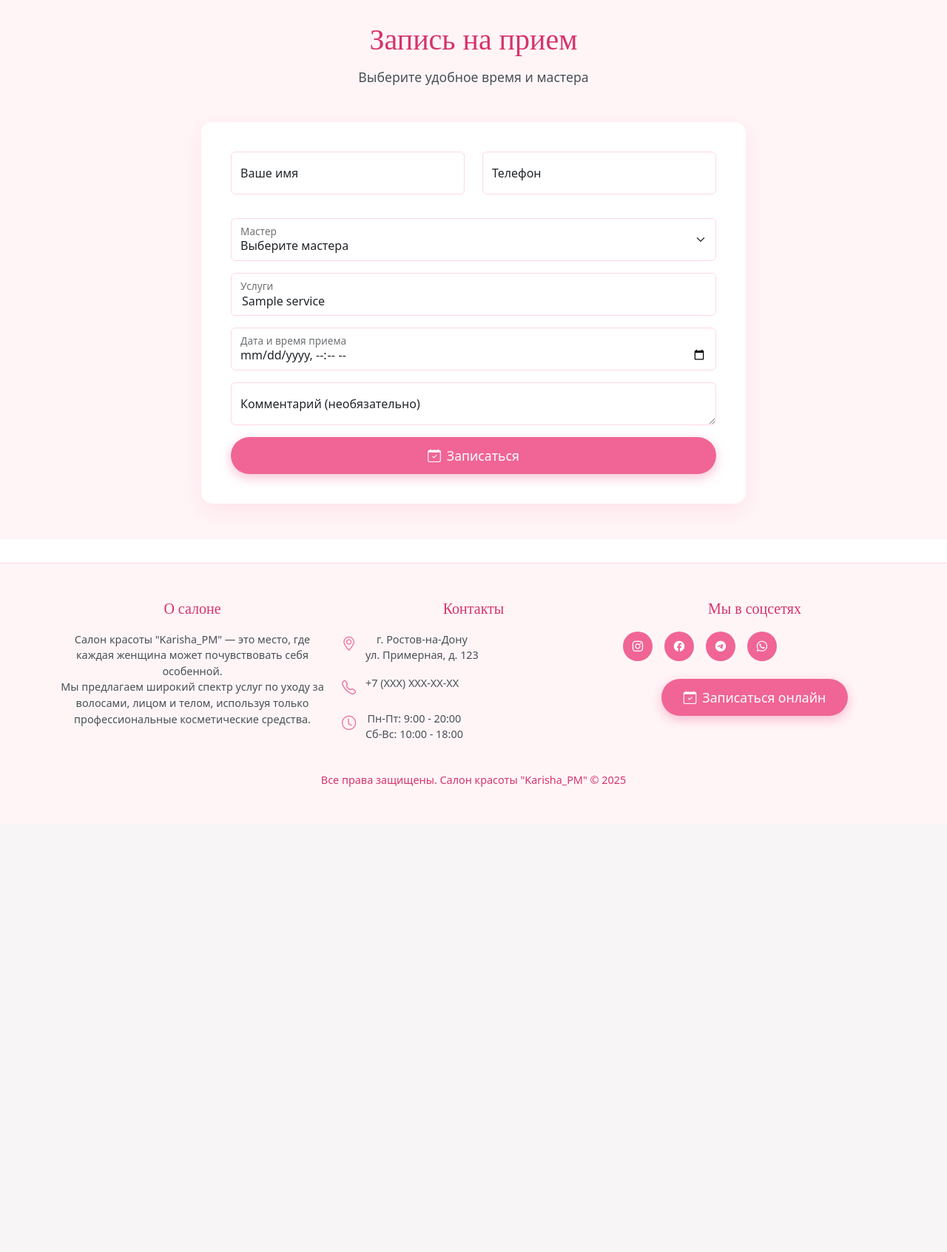
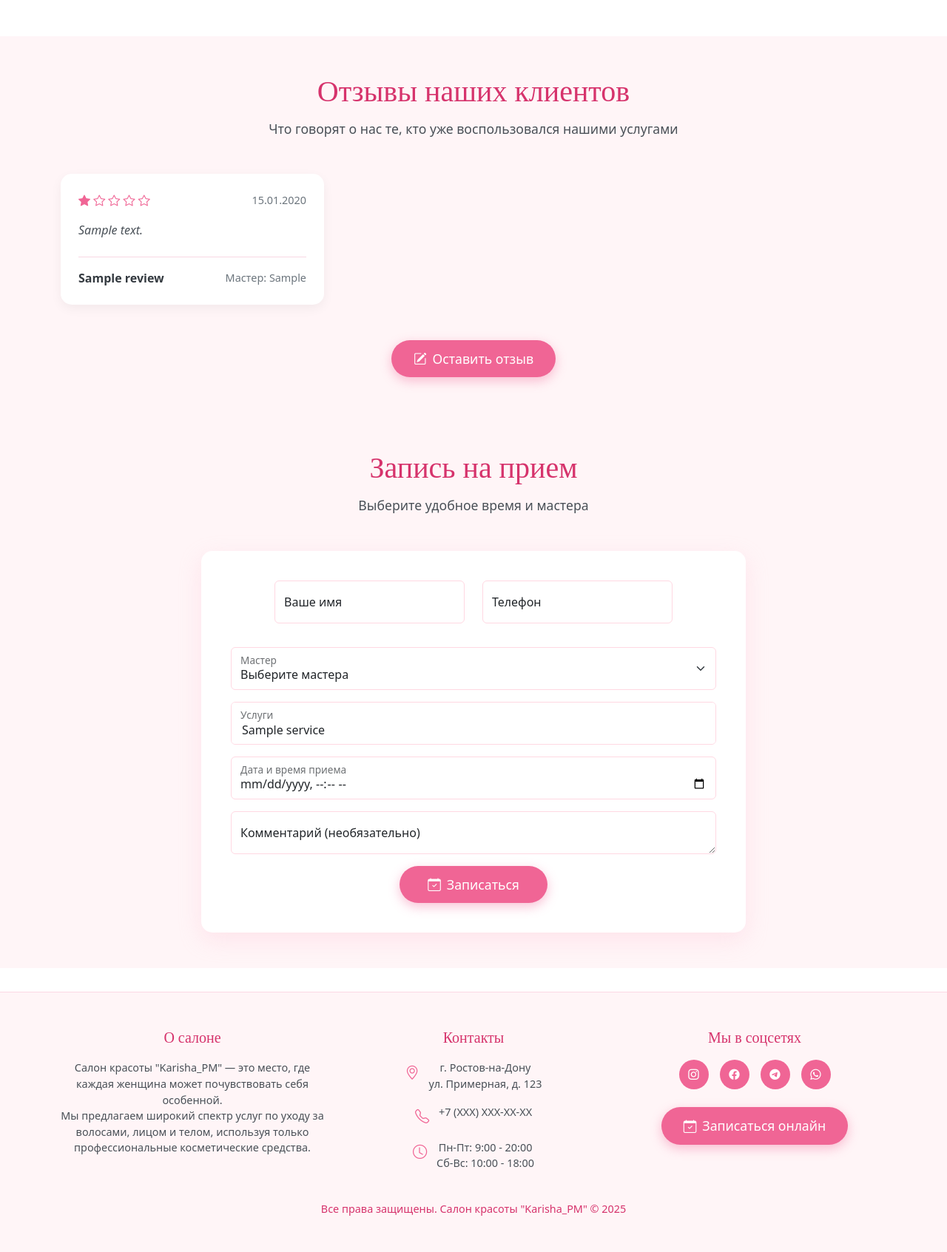
Before and after one commit to OlegVovchenko/Django_Karisha_PM, a Django app: page / in a window 1280 px wide. Shown: the part 2799-4492 px from the top of the page at 74% size. Before the commit the page ends 3863 px from the top, so only its background shows below. Run offline with Django 5.2, Linux system fonts and the light colour scheme; tables that the repository leaves empty hold one stand-in row (values such as "Sample post"); grey boxes marked "Sample" are stand-in pictures.

Commit message:
добавление модели Review, форму создания отзывов, обновил маршруты, создание поля отзывов, прошедших модерацию на главной странице сайта

```diff
--- a/core/forms.py
+++ b/core/forms.py
@@ -1,6 +1,6 @@
 from django import forms
 from django.core.validators import RegexValidator
-from .models import Master, Service, Visit
+from .models import Master, Service, Visit, Review
 import datetime
 
 class VisitForm(forms.ModelForm):
@@ -133,3 +133,25 @@ class VisitForm(forms.ModelForm):
                 )
 
         return cleaned_data
+
+class ReviewForm(forms.ModelForm):
+    class Meta:
+        model = Review
+        fields = ['name', 'text', 'master', 'rating']
+        widgets = {
+            'name': forms.TextInput(attrs={
+                'class': 'form-control',
+                'placeholder': 'Ваше имя'
+            }),
+            'text': forms.Textarea(attrs={
+                'class': 'form-control',
+                'placeholder': 'Ваш отзыв (минимум 30 символов)',
+                'rows': 4
+            }),
+            'master': forms.Select(attrs={
+                'class': 'form-control'
+            }),
+            'rating': forms.Select(attrs={
+                'class': 'form-control'
+            })
+        }
--- a/core/templates/main.html
+++ b/core/templates/main.html
@@ -1,7 +1,7 @@
 {% extends 'base.html' %}
 {% load static %}
 
-{% block title %}Салон красоты Karisha_PM{% endblock %}
+{% block title %}Салон красоты "Karisha_PM"{% endblock %}
 
 {% block content %}
 <!-- Главный баннер -->
@@ -9,7 +9,7 @@
   <div class="container">
     <div class="row align-items-center">
       <div class="col-md-6">
-        <h1 class="hero-title">Добро пожаловать в салон красоты Karisha_PM</h1>
+        <h1 class="hero-title">Добро пожаловать в салон красоты "Karisha_PM"</h1>
         <p class="hero-subtitle">Мы создаем красоту и уверенность</p>
         <a href="#orderForm" class="btn btn-pink mt-3">
           <i class="bi bi-calendar-check me-2"></i>Записаться онлайн
@@ -152,6 +152,52 @@
   </div>
 </section>
 
+<!-- Отзывы -->
+<section id="reviews" class="py-5 section-light">
+    <div class="container">
+      <h2 class="section-title text-center">Отзывы наших клиентов</h2>
+      <p class="section-subtitle text-center mb-5">Что говорят о нас те, кто уже воспользовался нашими услугами</p>
+
+      <div class="row">
+        {% for review in reviews %}
+        <div class="col-md-4 mb-4">
+          <div class="review-card">
+            <div class="review-header">
+              <div class="review-rating">
+                {% for i in "12345" %}
+                  {% if forloop.counter <= review.rating %}
+                  <i class="bi bi-star-fill"></i>
+                  {% else %}
+                  <i class="bi bi-star"></i>
+                  {% endif %}
+                {% endfor %}
+              </div>
+              <div class="review-date">{{ review.created_at|date:"d.m.Y" }}</div>
+            </div>
+            <div class="review-body">
+              <p class="review-text">{{ review.text|truncatechars:150 }}</p>
+            </div>
+            <div class="review-footer">
+              <div class="review-author">{{ review.name }}</div>
+              <div class="review-master">Мастер: {{ review.master.first_name }}</div>
+            </div>
+          </div>
+        </div>
+        {% empty %}
+        <div class="col-12 text-center">
+          <p>Пока нет отзывов. Будьте первым, кто оставит отзыв о нашем салоне!</p>
+        </div>
+        {% endfor %}
+      </div>
+
+      <div class="text-center mt-4">
+        <a href="{% url 'review_create' %}" class="btn btn-pink">
+          <i class="bi bi-pencil-square me-2"></i>Оставить отзыв
+        </a>
+      </div>
+    </div>
+</section>
+
 <!-- Форма записи -->
 <section id="orderForm" class="py-5 section-light">
   <div class="container">
@@ -235,9 +281,11 @@
             </div>
             {% endif %}
 
-            <button type="submit" class="btn btn-pink w-100">
-              <i class="bi bi-calendar-check me-2"></i>Записаться
-            </button>
+            <div class="text-center">
+                <button type="submit" class="btn btn-pink">
+                  <i class="bi bi-calendar-check me-2"></i>Записаться
+                </button>
+            </div>
           </form>
         </div>
       </div>
--- a/core/views.py
+++ b/core/views.py
@@ -1,8 +1,8 @@
 from django.views.generic import TemplateView, CreateView, ListView
 from django.urls import reverse_lazy
 from django.contrib import messages
-from .models import Master, Service, Visit
-from .forms import VisitForm
+from .models import Master, Service, Visit, Review
+from .forms import VisitForm, ReviewForm
 from django.shortcuts import redirect
 from django.db.models import Q
 
@@ -11,8 +11,8 @@ MENU = [
     {'title': 'Мастера', 'url': '#masters', 'active': True},
     {'title': 'Услуги', 'url': '#services', 'active': True},
     {'title': 'Портфолио', 'url': '#portfolio', 'active': True},
-    # {'title': 'Отзывы', 'url': '#reviews', 'active': True},
-    # {'title': 'Оставить отзыв', 'url': '/review/create/', 'active': True},
+    {'title': 'Отзывы', 'url': '#reviews', 'active': True},
+    {'title': 'Оставить отзыв', 'url': '/review/create/', 'active': True},
     {'title': 'Запись на прием', 'url': '#orderForm', 'active': True},
 ]
 
@@ -26,6 +26,7 @@ class MainView(CreateView):
         context['menu'] = MENU
         context['masters'] = Master.objects.filter(is_active=True)
         context['services'] = Service.objects.all()
+        context["reviews"] = Review.objects.filter(status=0).order_by('-created_at')[:6]
         return context
 
     def form_valid(self, form):
@@ -81,3 +82,13 @@ class VisitListView(ListView):
         if not request.user.is_staff:
             return redirect('main')  # Перенаправляем на главную
         return super().dispatch(request, *args, **kwargs)
+
+class ReviewCreateView(CreateView):
+    template_name = 'review_form.html'
+    form_class = ReviewForm
+    success_url = '/#reviews'  # Редирект на секцию с отзывами
+
+    def get_context_data(self, **kwargs):
+        context = super().get_context_data(**kwargs)
+        context['menu'] = MENU
+        return context
--- a/karisha_pm/urls.py
+++ b/karisha_pm/urls.py
@@ -3,7 +3,7 @@ from django.urls import path
 from django.conf import settings
 from django.conf.urls.static import static
 from core import views
-from core.views import VisitListView
+
 
 urlpatterns = (
     [
@@ -11,6 +11,7 @@ urlpatterns = (
         path("", views.MainView.as_view(), name="main"),
         path("thanks/", views.ThanksView.as_view(), name="thanks"),
         path("visits/", views.VisitListView.as_view(), name="visit_list"),
+        path("review/create", views.ReviewCreateView.as_view(), name="review_create"),
     ]
     + static(settings.MEDIA_URL, document_root=settings.MEDIA_ROOT)
     + static(settings.STATIC_URL, document_root=settings.STATIC_ROOT)
--- a/static/css/main.css
+++ b/static/css/main.css
@@ -1,3 +1,7 @@
+html {
+  scroll-padding-top: 80px; /* Высота вашего меню + небольшой отступ */
+}
+
 /* Стили для страницы благодарности - вариант с волнистым узором */
 .thanks-wrapper {
     position: relative;
@@ -285,36 +289,6 @@ footer {
   box-shadow: 0 0 0 0.25rem rgba(240, 101, 149, 0.25);
 }
 
-/* Контакты
-.contact-info {
-  display: flex;
-  flex-direction: column;
-  gap: 1.5rem;
-}
-
-.contact-item {
-  display: flex;
-  align-items: flex-start;
-  gap: 1rem;
-}
-
-.contact-icon {
-  color: #f06595;
-  font-size: 1.8rem;
-  margin-top: 0.3rem;
-}
-
-.contact-item h4 {
-  color: #d6336c;
-  font-family: 'Playfair Display', serif;
-  margin-bottom: 0.5rem;
-}
-
-.map-container {
-  border-radius: 15px;
-  overflow: hidden;
-  box-shadow: 0 10px 30px rgba(252, 189, 210, 0.3);
-} */
 
 /* Стили для прелоадера */
 #preloader {
@@ -352,8 +326,30 @@ footer {
   transition: color 0.3s ease;
 }
 
-.nav-link:hover, .nav-link.active {
+/* Явное указание стиля при наведении */
+.nav-link:hover {
+  color: #d6336c !important;
+}
+
+.nav-link.active {
   color: #d6336c;
+}
+
+/* Специальный стиль для пункта "Запись на прием" */
+.special-nav-link {
+  background-color: #f06595;
+  color: white !important;
+  border-radius: 20px;
+  padding: 8px 15px !important;
+  margin-left: 10px;
+  transition: all 0.3s ease;
+}
+
+.special-nav-link:hover {
+  background-color: #d6336c;
+  color: white !important;
+  transform: translateY(-3px);
+  box-shadow: 0 4px 8px rgba(214, 51, 108, 0.3);
 }
 
 /* Стили для футера */
@@ -369,10 +365,13 @@ footer {
   margin-bottom: 1.2rem;
 }
 
+/* Стили для социальных ссылок в футере */
 .social-links {
   display: flex;
-  gap: 1rem;
+  justify-content: center; /* Выравнивание по левому краю */
+  gap: 15px;
   margin-top: 1rem;
+  margin-bottom: 1.5rem; /* Добавляем отступ снизу */
 }
 
 .social-link {
@@ -385,11 +384,14 @@ footer {
   background-color: #f06595;
   color: white;
   transition: all 0.3s ease;
+  text-decoration: none; /* Добавлено для устранения подчеркивания */
 }
 
 .social-link:hover {
   background-color: #d6336c;
   transform: translateY(-3px);
+  box-shadow: 0 4px 8px rgba(214, 51, 108, 0.3);
+  color: white;
 }
 
 .copyright {
@@ -407,6 +409,7 @@ footer {
 
 .footer .contact-item {
   display: flex;
+  justify-content: center;
   align-items: flex-start;
   gap: 0.8rem;
 }
@@ -449,3 +452,123 @@ footer {
 .badge.bg-pink {
   background-color: #f06595 !important;
 }
+
+/* Стили для адаптивной кнопки в форме записи */
+.form-container .btn-pink {
+  display: inline-block;
+  width: auto;
+  min-width: 200px;
+  max-width: 100%;
+  margin: 0 auto;
+}
+
+/* Центрирование кнопки в форме */
+.form-container form {
+  display: flex;
+  flex-direction: column;
+  align-items: center;
+}
+
+.form-container .form-floating,
+.form-container .alert {
+  width: 100%;
+}
+
+/* Медиа-запрос для мобильных устройств */
+@media (max-width: 768px) {
+  .form-container .btn-pink {
+    width: 100%; /* На мобильных устройствах кнопка занимает всю ширину */
+  }
+
+  .special-nav-link {
+    width: 40%; /* На мобильных устройствах кнопка занимает всю ширину */
+    text-align: center;
+  }
+}
+
+/* Дополнительные стили для фиксированного меню */
+.navbar.fixed-top {
+  box-shadow: 0 2px 10px rgba(0, 0, 0, 0.1);
+  transition: all 0.3s ease;
+}
+
+/* Стиль для прокрученной страницы */
+.navbar.fixed-top.scrolled {
+  background-color: rgba(255, 255, 255, 0.95) !important;
+  box-shadow: 0 4px 15px rgba(0, 0, 0, 0.1);
+}
+
+/* Добавляем отступ для основного контента */
+main {
+  padding-top: 70px; /* Высота навигационной панели */
+}
+
+/* Убираем отступ для прелоадера */
+#preloader {
+  padding-top: 0;
+}
+
+/* Стили для отзывов */
+.review-card {
+  background-color: white;
+  border-radius: 15px;
+  padding: 1.5rem;
+  height: 100%;
+  box-shadow: 0 5px 15px rgba(0, 0, 0, 0.05);
+  transition: transform 0.3s ease, box-shadow 0.3s ease;
+}
+
+.review-card:hover {
+  transform: translateY(-5px);
+  box-shadow: 0 10px 25px rgba(252, 189, 210, 0.4);
+}
+
+.review-header {
+  display: flex;
+  justify-content: space-between;
+  align-items: center;
+  margin-bottom: 1rem;
+}
+
+.review-rating {
+  color: #f06595;
+}
+
+.review-date {
+  color: #6c757d;
+  font-size: 0.9rem;
+}
+
+.review-body {
+  margin-bottom: 1.5rem;
+}
+
+.review-text {
+  color: #495057;
+  font-style: italic;
+}
+
+.review-footer {
+  display: flex;
+  justify-content: space-between;
+  align-items: center;
+  border-top: 1px solid #f8d7e3;
+  padding-top: 1rem;
+}
+
+.review-author {
+  font-weight: bold;
+  color: #343a40;
+}
+
+.review-master {
+  color: #6c757d;
+  font-size: 0.9rem;
+}
+
+/* Специальный класс для маленькой кнопки возврата */
+.btn-return-small {
+  font-size: 0.8rem !important;
+  padding: 0.55rem 0.5rem !important;
+  line-height: 1.2 !important;
+}
```
Also changed, not shown: core/models.py (+32 -1 lines), core/templates/review_form.html (added, +80 -0 lines).
